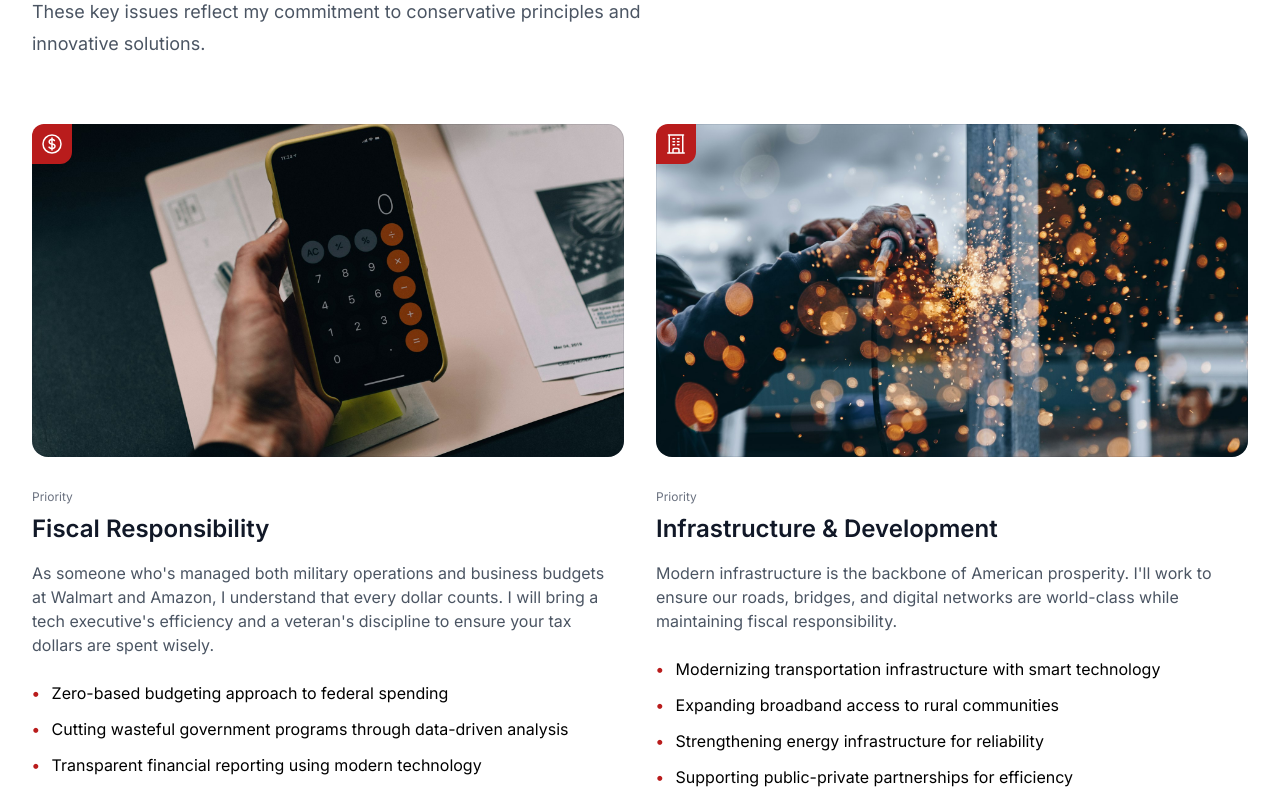
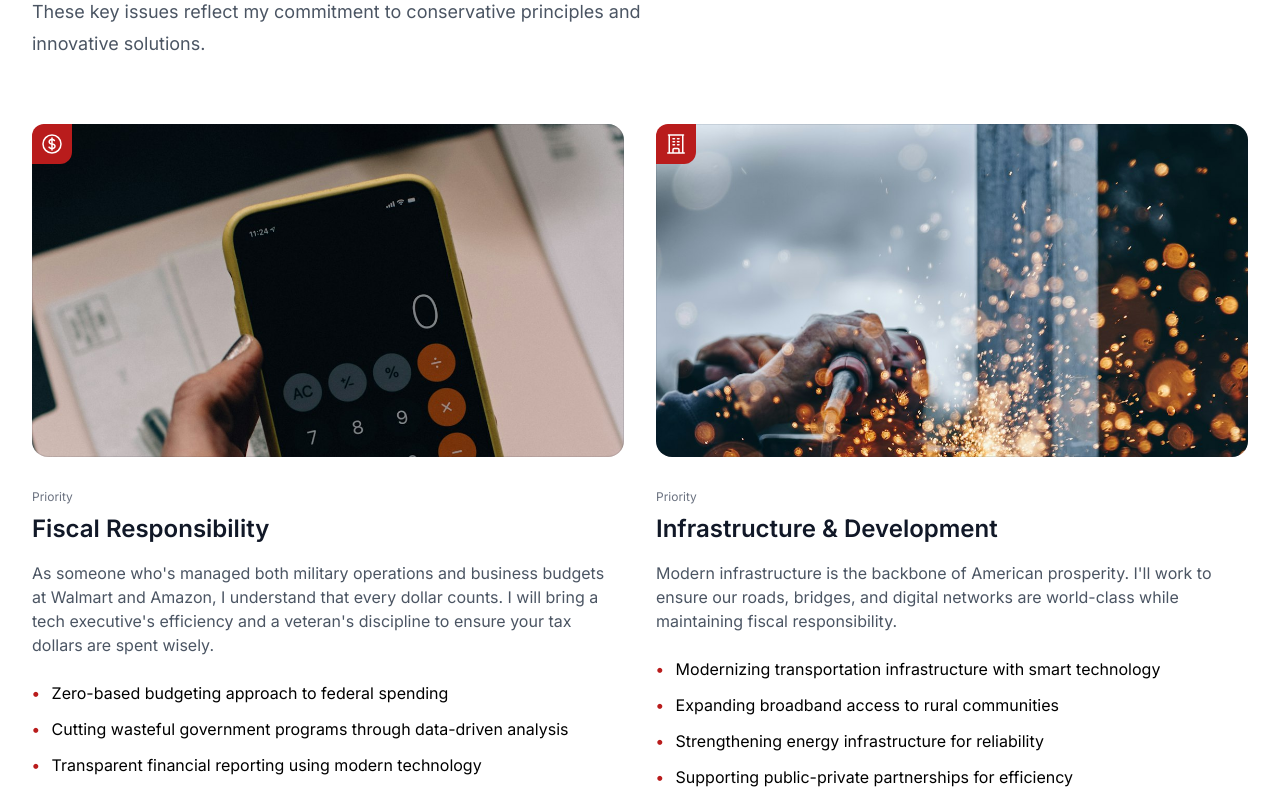
Before and after one commit to lunchwolfjoe/politico, a Next.js app: page /platform in a window 1280 px wide. Shown: the part 1160-1953 px from the top of the page. Built offline with nearby package versions, Linux system fonts and the light colour scheme.

Commit message:
Updated image positioning to show top 50% of images consistently

```diff
--- a/src/app/platform/page.tsx
+++ b/src/app/platform/page.tsx
@@ -214,14 +214,19 @@ export default function PlatformPage() {
             <article key={issue.title} id={issue.id} className="flex flex-col items-start">
               <div className="relative w-full">
                 <div className="aspect-[16/9] w-full rounded-2xl overflow-hidden bg-gray-100">
+                  <div className="relative h-full">
                     <Image
                       src={issue.image}
                       alt={issue.title}
-                    className="h-full w-full object-cover"
+                      className="absolute top-0 left-0 w-full object-cover"
                       width={800}
                       height={450}
-                    style={getImagePosition(issue.title)}
+                      style={{
+                        height: '200%',
+                        objectPosition: 'center top'
+                      }}
                     />
+                  </div>
                   <div className="absolute inset-0 rounded-2xl ring-1 ring-inset ring-gray-900/10" />
                 </div>
                 <div className="absolute left-0 top-0 w-10 h-10 bg-red-700 flex items-center justify-center rounded-br-xl rounded-tl-xl">
```
Lines whose indentation alone changed are shown as unchanged.
